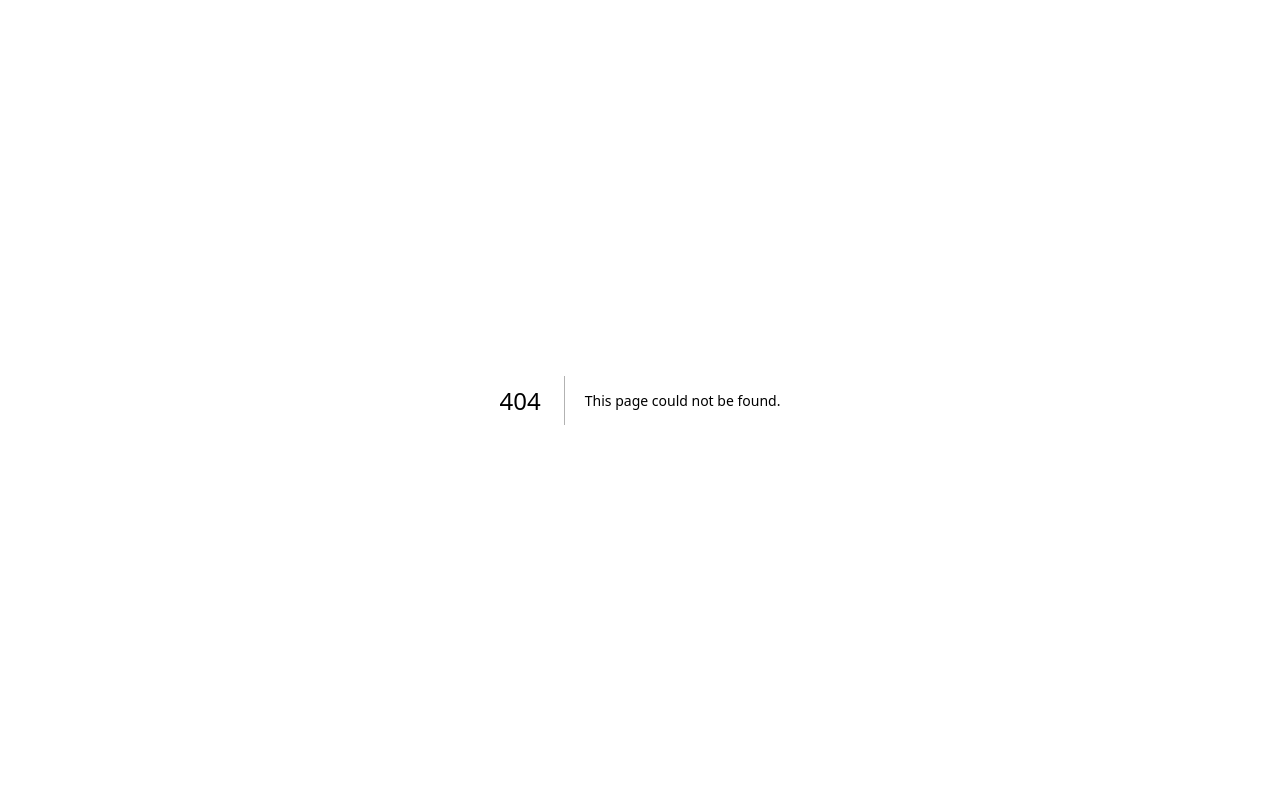
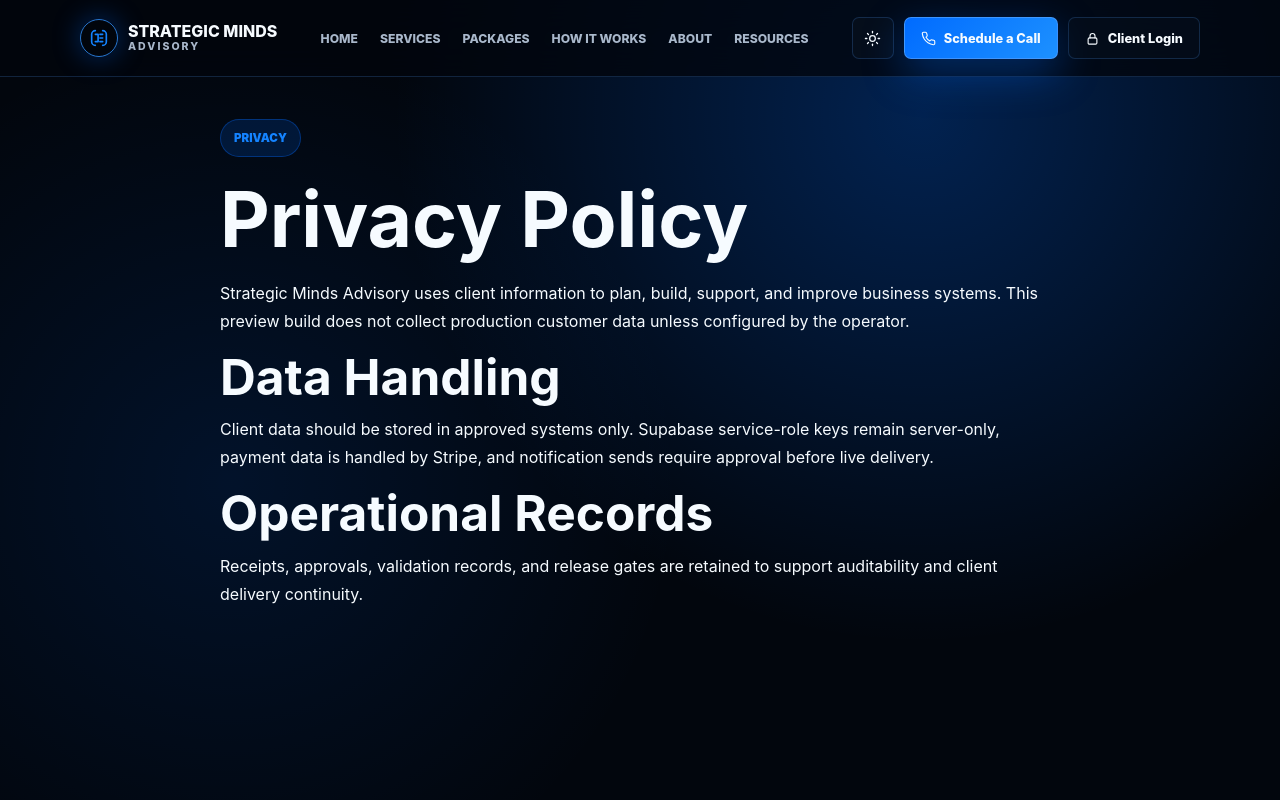
Before and after one commit to Strategic-Minds/BUSINESS-BUILDER, a Next.js app: page /privacy in a window 1280 px wide. Before the commit this address had no page. Shown: the top 800 px of the page. Built offline with nearby package versions, Linux system fonts and the light colour scheme.

Commit message:
feat(site-v2): app/privacy/page.tsx

```diff
--- /dev/null
+++ b/app/privacy/page.tsx
@@ -0,0 +1,25 @@
+import { PageChrome } from "@/components/site-shell";
+
+export default function PrivacyPage() {
+  return (
+    <PageChrome>
+      <main className="subpage">
+        <div className="wrap legal">
+          <span className="eyebrow">Privacy</span>
+          <h1>Privacy Policy</h1>
+          <p>
+            Strategic Minds Advisory uses client information to plan, build, support, and improve business systems. This preview build does not collect production customer data unless configured by the operator.
+          </p>
+          <h2>Data Handling</h2>
+          <p>
+            Client data should be stored in approved systems only. Supabase service-role keys remain server-only, payment data is handled by Stripe, and notification sends require approval before live delivery.
+          </p>
+          <h2>Operational Records</h2>
+          <p>
+            Receipts, approvals, validation records, and release gates are retained to support auditability and client delivery continuity.
+          </p>
+        </div>
+      </main>
+    </PageChrome>
+  );
+}
```
